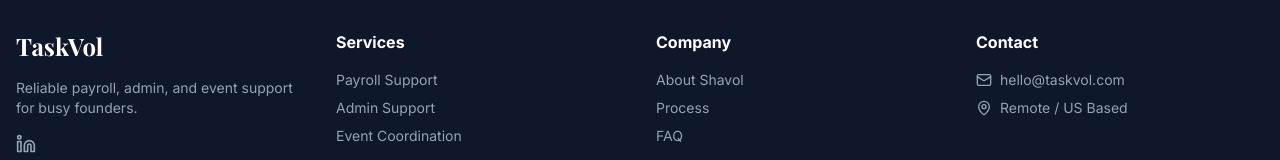
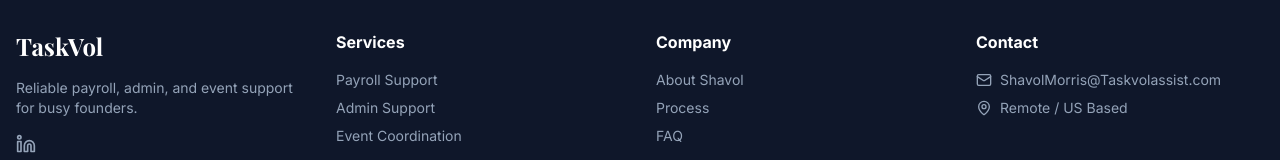
Before and after one commit to assistshavolmorris-ui/TaskVol, a React (Vite) app: page / in a window 1280 px wide. Shown: the part 5314-5474 px from the top of the page. Built offline with nearby package versions, Linux system fonts and the light colour scheme.

Commit message:
Updated Footer.tsx

```diff
--- a/components/Footer.tsx
+++ b/components/Footer.tsx
@@ -41,7 +41,7 @@ const Footer: React.FC = () => {
             <ul className="space-y-2 text-sm">
               <li className="flex items-center gap-2">
                 <Mail size={16} />
-                <a href="mailto:hello@taskvol.com" className="hover:text-brand-400">hello@taskvol.com</a>
+                <a href="mailto:ShavolMorris@Taskvolassist.com" className="hover:text-brand-400">ShavolMorris@Taskvolassist.com</a>
               </li>
               <li className="flex items-center gap-2">
                 <MapPin size={16} />
```
